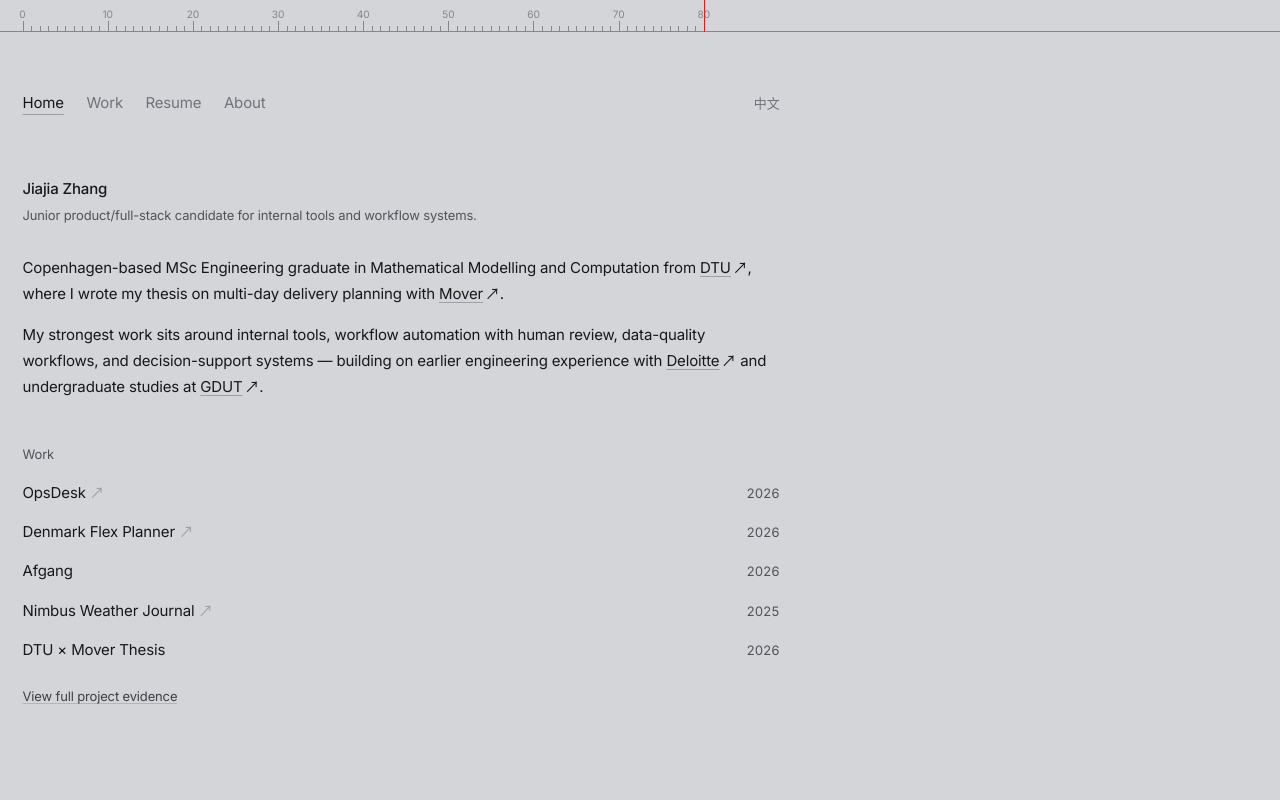
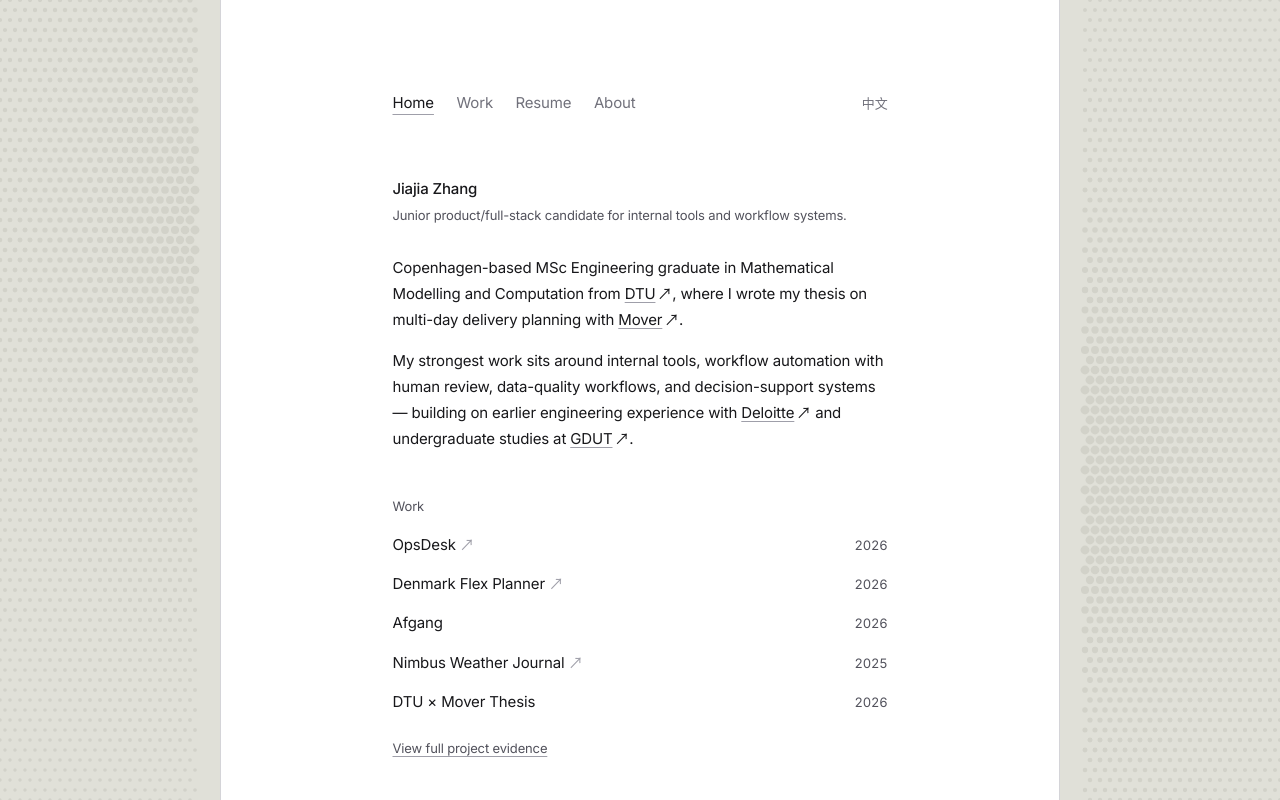
Before and after one commit to isjiajia01/personal-website, a Next.js app: page /en in a window 1280 px wide. Shown: the top 800 px of the page. Built offline with nearby package versions, Linux system fonts and the light colour scheme.

Commit message:
Revert "Add reading-measure ruler and paper palette (design inspired by glenn.me)"
This reverts commit d9c5974b69ea39f01401d5c7c3293d26282060ab.

```diff
--- a/app/[lang]/page.tsx
+++ b/app/[lang]/page.tsx
@@ -87,14 +87,14 @@
                     href={work.link}
                     target="_blank"
                     rel="noopener noreferrer"
-                    className="group -mx-2 flex items-baseline justify-between rounded-md px-2 py-1.5 hover:text-(--accent) dark:hover:bg-zinc-800"
+                    className="group -mx-2 flex items-baseline justify-between rounded-md px-2 py-1.5 hover:bg-zinc-100 dark:hover:bg-zinc-800"
                   >
                     {rowContent}
                   </a>
                 ) : (
                   <Link
                     href={work.link}
-                    className="group -mx-2 flex items-baseline justify-between rounded-md px-2 py-1.5 hover:text-(--accent) dark:hover:bg-zinc-800"
+                    className="group -mx-2 flex items-baseline justify-between rounded-md px-2 py-1.5 hover:bg-zinc-100 dark:hover:bg-zinc-800"
                   >
                     {rowContent}
                   </Link>
@@ -106,7 +106,7 @@
         <div className="mt-4">
           <Link
             href={dictionary.urls.works}
-            className="link text-[13px] leading-5 text-zinc-700 dark:text-zinc-400"
+            className="text-[13px] leading-5 text-zinc-600 underline decoration-zinc-400 underline-offset-[3px] hover:text-zinc-900 dark:text-zinc-400 dark:decoration-zinc-500 dark:hover:text-zinc-100"
           >
             {dictionary.labels.viewAllWorkEvidence}
           </Link>
--- a/components/char-ruler.tsx
+++ /dev/null
@@ -1,64 +0,0 @@
-"use client";
-
-import { useEffect, useRef, useState } from "react";
-
-// Top ruler measuring the text column in `ch` units (design idea: glenn.me).
-// Drag the red index to resize the reading measure; the choice is remembered.
-const MIN = 40;
-const MAX = 80;
-const KEY = "jj-measure-ch";
-
-export function CharRuler() {
-  const [ch, setCh] = useState(MAX);
-  const track = useRef<HTMLDivElement>(null);
-
-  useEffect(() => {
-    try {
-      const saved = Number(localStorage.getItem(KEY));
-      if (saved >= MIN && saved <= MAX) setCh(saved);
-    } catch {}
-  }, []);
-
-  useEffect(() => {
-    document.documentElement.style.setProperty("--measure", `${ch}ch`);
-    try {
-      localStorage.setItem(KEY, String(ch));
-    } catch {}
-  }, [ch]);
-
-  const onDown = (e: React.PointerEvent) => {
-    const el = track.current;
-    if (!el) return;
-    e.currentTarget.setPointerCapture(e.pointerId);
-    const unit = el.getBoundingClientRect().width / MAX;
-    const left = el.getBoundingClientRect().left;
-    const move = (ev: PointerEvent) =>
-      setCh(Math.max(MIN, Math.min(MAX, Math.round((ev.clientX - left) / unit))));
-    const up = () => {
-      window.removeEventListener("pointermove", move);
-      window.removeEventListener("pointerup", up);
-    };
-    window.addEventListener("pointermove", move);
-    window.addEventListener("pointerup", up);
-  };
-
-  const ticks = Array.from({ length: MAX + 1 }, (_, n) => n);
-  return (
-    <div className="ch-ruler print:hidden" aria-hidden="true" onPointerDown={onDown}>
-      <div className="ch-ruler-scale">
-        <div className="ch-ruler-track" ref={track}>
-          {ticks.map((n) => (
-            <span
-              key={n}
-              className={n % 10 === 0 ? "ch-ruler-tick ch-ruler-tick-major" : "ch-ruler-tick"}
-              style={{ ["--n" as string]: n }}
-            >
-              {n % 10 === 0 && <span className="ch-ruler-num">{n}</span>}
-            </span>
-          ))}
-          <span className="ch-ruler-index" style={{ ["--at" as string]: `${ch}ch` }} />
-        </div>
-      </div>
-    </div>
-  );
-}
--- a/components/site-shell.tsx
+++ b/components/site-shell.tsx
@@ -2,7 +2,6 @@
 
 import Link from "next/link";
 import { usePathname } from "next/navigation";
-import { CharRuler } from "./char-ruler";
 
 export interface SiteShellProps {
   children: React.ReactNode;
@@ -80,9 +79,8 @@
   const currentYear = new Date().getFullYear();
 
   return (
-    <div className="min-h-screen w-full dark:bg-zinc-950">
-      <CharRuler />
-      <div className="px-6 pt-16 pb-16 sm:pt-24" style={{ maxWidth: "calc(var(--measure, 80ch) + 3rem)" }}>
+    <div className="mx-auto min-h-screen w-full max-w-4xl bg-white border-x-0 print:border-x-0 md:border-x border-zinc-300 dark:bg-zinc-950 dark:border-zinc-800">
+      <div className="mx-auto max-w-xl px-6 pt-16 pb-16 sm:pt-24">
       {/* Skip to content link */}
       <a
         href="#main"
--- a/styles/globals.css
+++ b/styles/globals.css
@@ -190,30 +190,3 @@
     color: #18181b;
   }
 }
-
-
-
-/* --- Reading-measure ruler & paper palette (inspired by glenn.me's design language) --- */
-:root {
-  --ground: #d3d5d8;
-  --ink: #141414;
-  --muted: #6e6e6b;
-  --faint: #84878d;
-  --hairline: #14141429;
-  --accent: #d92020;
-  --measure: 80ch;
-  --ruler-h: 2.1rem;
-}
-html:not(.dark) body { background: var(--ground); }
-::selection { background: color-mix(in srgb, var(--accent) 10%, transparent); color: var(--accent); }
-.ch-ruler { position: fixed; top: 0; left: 0; right: 0; z-index: 30; height: var(--ruler-h); background: var(--ground); box-shadow: inset 0 -1px 0 var(--faint); cursor: ew-resize; touch-action: none; user-select: none; font-size: 0.9rem; line-height: 1; }
-.ch-ruler-scale { position: absolute; inset: 0; left: 1.5rem; }
-.ch-ruler-track { position: absolute; left: 0; bottom: 0; height: 1px; width: calc(80ch + 1px); max-width: 100%; }
-.ch-ruler-tick { position: absolute; bottom: 0; left: calc(var(--n, 0) * 1ch); width: 1px; height: 6px; background: var(--faint); }
-.ch-ruler-tick-major { height: 11px; }
-.ch-ruler-num { position: absolute; bottom: 0.82rem; left: 0; transform: translateX(-50%); font-size: 0.68rem; color: var(--faint); }
-.ch-ruler-index { position: absolute; top: calc(-1 * var(--ruler-h)); bottom: 0; left: var(--at, 80ch); width: 1px; background: var(--accent); }
-@media (max-width: 768px) { .ch-ruler { display: none; } }
-.link { text-decoration: underline; text-decoration-color: var(--hairline); text-underline-offset: 0.18em; text-decoration-thickness: 1px; }
-.link:hover { color: var(--accent); text-decoration-color: var(--accent); }
-.meta-muted { color: var(--faint); }
```
